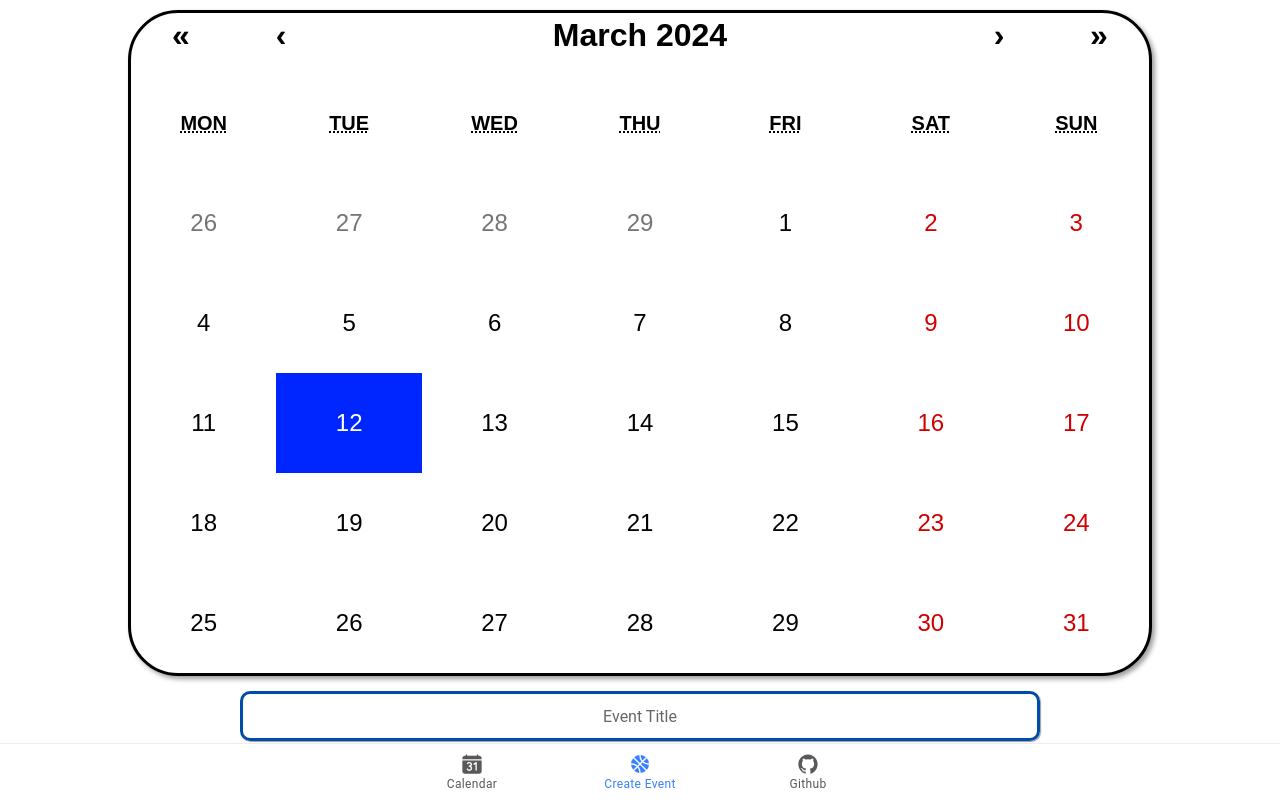
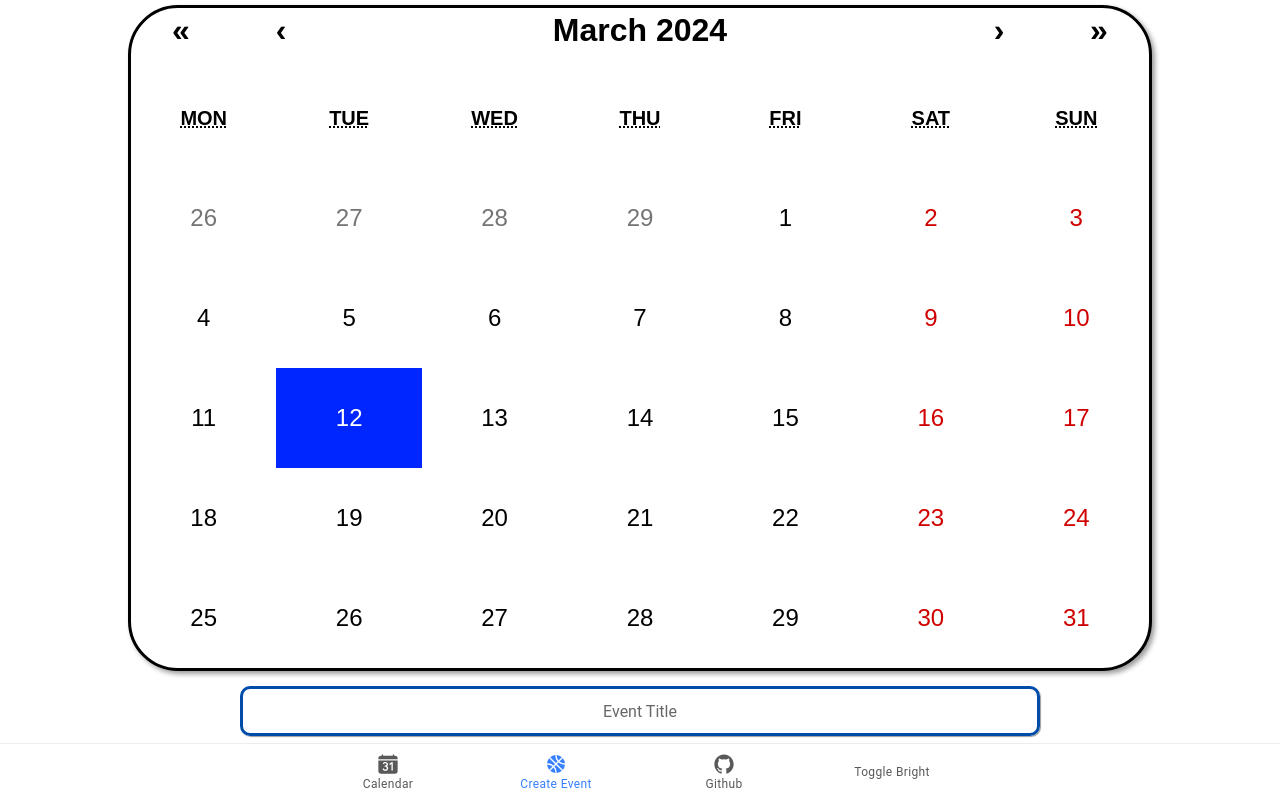
Before and after one commit to BabaTheBoundless/AdvWebAppDevProject, a React (Vite) app: page /eventchange in a window 1280 px wide. Built offline with nearby package versions, Linux system fonts and the light colour scheme.

Commit message:
working on dark mode. background works but need to get calendar to do the same

```diff
--- a/src/App.tsx
+++ b/src/App.tsx
@@ -10,7 +10,7 @@ import {
   setupIonicReact
 } from '@ionic/react';
 import { IonReactRouter } from '@ionic/react-router';
-import { logoGithub, logoPlaystation, square, basketball, calendarNumber } from 'ionicons/icons';
+import { logoGithub, logoPlaystation, square, basketball, calendarNumber, body } from 'ionicons/icons';
 import Calendar from './pages/Calendar';
 
 import EventChange from './pages/EventChange';
@@ -33,6 +33,7 @@ import '@ionic/react/css/display.css';
 
 /* Theme variables */
 import './theme/variables.css';
+import { useState } from 'react';
 /*import Calendar from 'react-calendar';r*/
 
 
@@ -43,10 +44,26 @@ function redirectURL() {
 }
 
 setupIonicReact();
-//replaced <Calendar /> with <Tab3 /> and changed it back and now it works but only until you refresh the page
-const App: React.FC = () => (
 
-  <IonApp>
+//light and dark mode
+const App: React.FC = () => {
+
+  const [mode, setMode] = useState <'light' | 'dark'> ('light');
+
+  //switches between light and dark
+  const toggle = () => {
+    console.log('its working')
+    const setNewMode = mode === 'light' ? 'dark' : 'light';
+    setMode(setNewMode);
+  };
+
+
+
+
+
+  return (
+
+    <IonApp className={`app-${mode}`}>
       <IonReactRouter>
         <IonTabs>
           <IonRouterOutlet>
@@ -81,6 +98,12 @@ const App: React.FC = () => (
               <IonIcon aria-hidden="true" icon={logoGithub} />
               <IonLabel>Github</IonLabel>
             </IonTabButton>
+            <IonTabButton tab="theme" onClick={toggle}>
+
+              <IonLabel>Toggle Bright</IonLabel>
+            </IonTabButton>
+
+
 
           </IonTabBar>
         </IonTabs>
@@ -88,5 +111,7 @@ const App: React.FC = () => (
     </IonApp>
 
   );
+  };
+
 
 export default App;
--- a/src/pages/Calendar.css
+++ b/src/pages/Calendar.css
@@ -11,6 +11,9 @@
     height: 100%;
 
 }
+body {
+  background-color: #000000;
+}
 .react-calendar {
 
     width: 80%;
@@ -21,8 +24,9 @@
     border-radius: 50px;
     font-family: 'Montserrat', sans-serif;
     line-height: 5em;
-    margin: auto;
-    margin-top: 10px;
+
+    margin: 0 auto;
+    margin-top: 5px;
     /* allows for our dates to conform with the circular nature of the border */
     overflow: hidden;
     box-shadow: 3px 3px 5px rgb(158, 157, 157);
@@ -186,4 +190,26 @@
     background-color: #e6e6e6;
   }
 
-  /* i think maybe the body should be a different color than the calendar but idk */
+
+  .light-or-dark {
+    background-color: var(--ion-background-color);
+    color: var(--ion-text-color);
+  }
+
+
+
+
+
+
+  /* light mdoe */
+  .app-light {
+    --ion-background-color: #ffffff;
+    --ion-text-color: #000000;
+  }
+
+
+  /* dark mode */
+  .app-dark{
+    --ion-background-color: #000000;
+    --ion-text-color: #ffffff;
+  }
--- a/src/pages/EventChange.tsx
+++ b/src/pages/EventChange.tsx
@@ -5,9 +5,9 @@ import Calendar from 'react-calendar';
 import './EventChange.css';
 
 function EventChange() {
-  //manage date
+  //manages date
   const [date, setDate] = useState(new Date());
-  //manage time
+  //manages time
   const [time, setTime] = useState('');
   const [eventData, setEventData] = useState({
     title: '',
@@ -21,6 +21,7 @@ function EventChange() {
   const handleInputChange = (e) => {
     const { name, value } = e.target;
     setEventData(prevData => ({
+      //prevData into new object
       ...prevData,
       [name]: value
     }));
@@ -30,8 +31,11 @@ function EventChange() {
   const handleEventCreation = () => {
     //handles event creation
     console.log('Event created:', {
+      //prevData into new object
       ...eventData,
-      datetime: new Date(date.getFullYear(), date.getMonth(), date.getDate(), time.split(':')[0], time.split(':')[1]).toISOString() // Combine selected date and time into a single datetime string
+
+       //put date and time into one string
+      datetime: new Date(date.getFullYear(), date.getMonth(), date.getDate(), time.split(':')[0], time.split(':')[1]).toISOString()
     });
     //gets rid of the entered form firleds
     setEventData({
```
Lines whose indentation alone changed are shown as unchanged.
